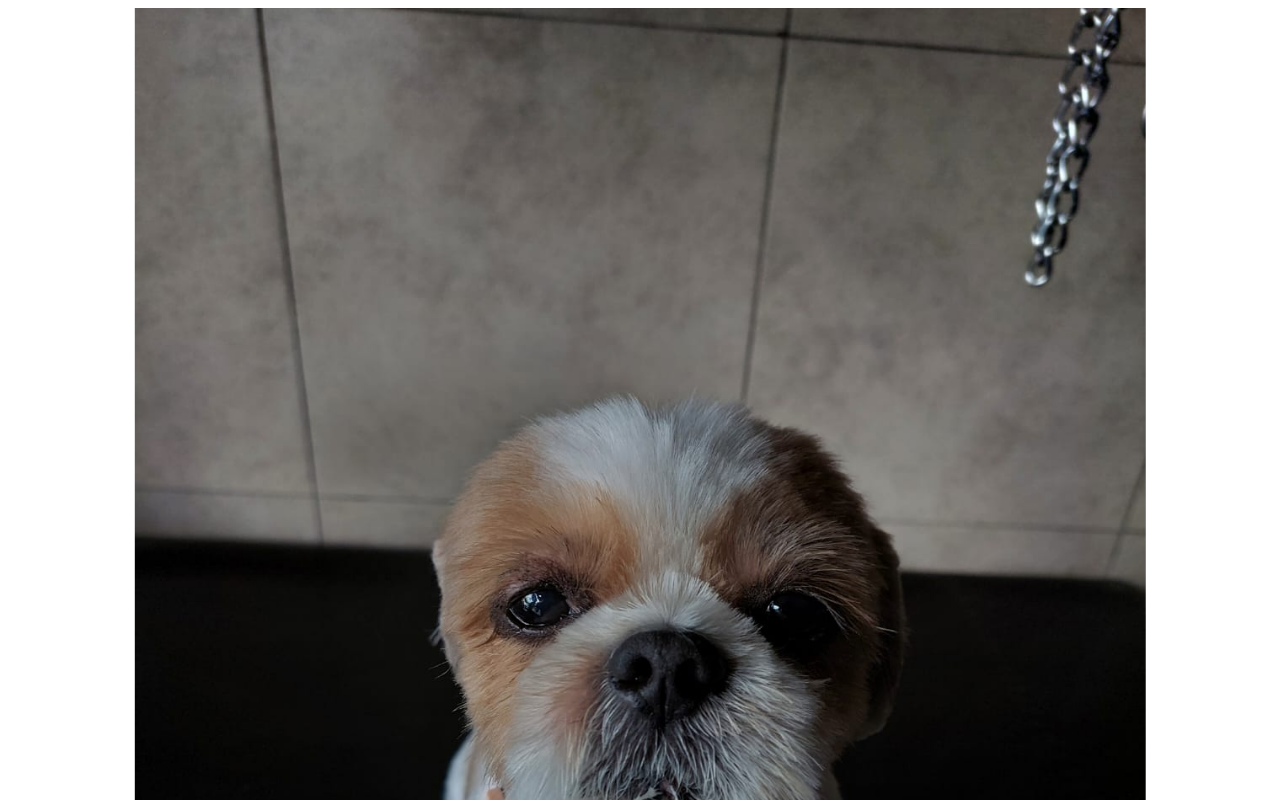
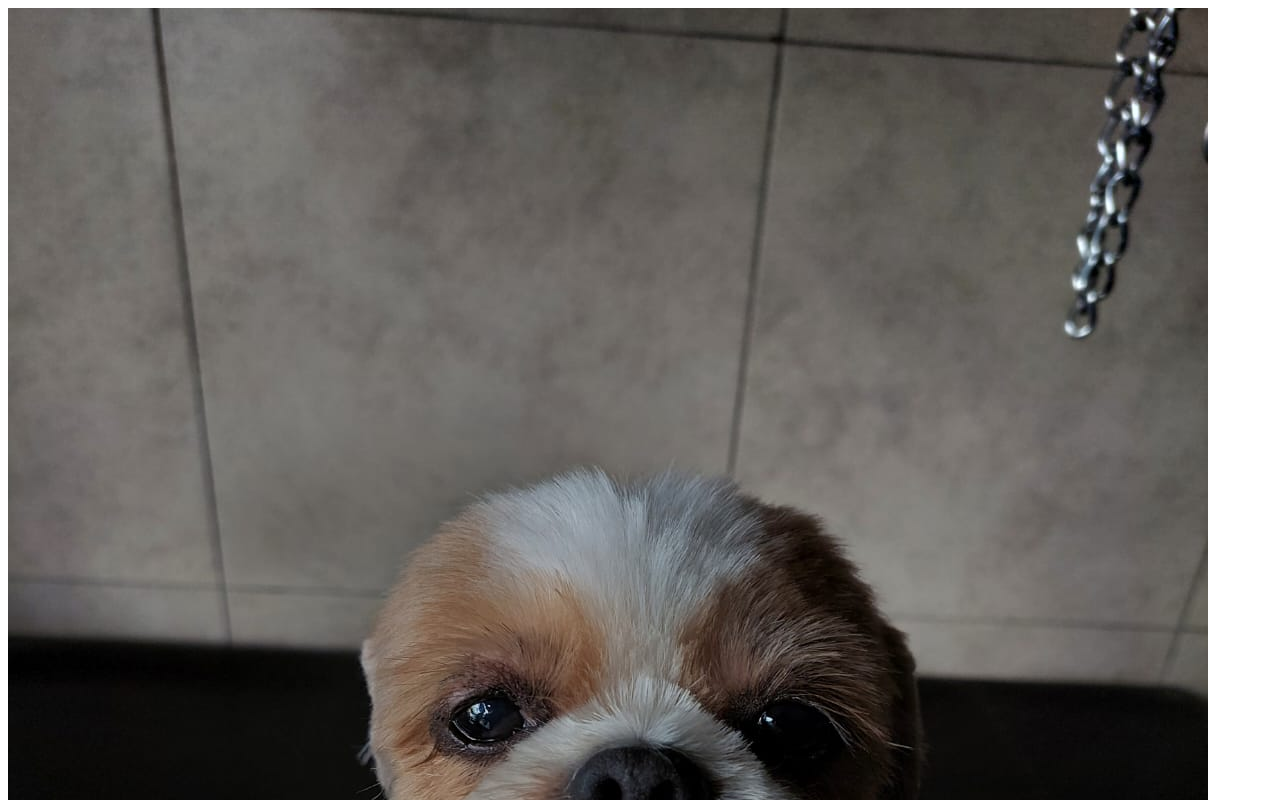
Before and after one commit to icez3r0/fotos-peluqueria, a plain HTML site: page index.html in a window 1280 px wide. Shown: the top 800 px of the page. Drawn offline with nearby package versions, Linux system fonts and the light colour scheme.

Commit message:
Add files via upload

```diff
--- a/index.html
+++ b/index.html
@@ -11,16 +11,19 @@ initial-scale=1.0">
     <div class="carousel-container">
         <div class="carousel">
             <div class="carousel-slide">
-                <img src="image1.jpg" alt="Image 1">
+                <img src="image11.jpg" alt="Image 1">
             </div>
             <div class="carousel-slide">
-                <img src="image2.jpg" alt="Image 2">
+                <img src="image12.jpg" alt="Image 2">
             </div>
             <div class="carousel-slide">
-                <img src="image3.jpg" alt="Image 3">
+                <img src="image13.jpg" alt="Image 3">
             </div>
 	<div class="carousel-slide">
-                <img src="image4.jpg" alt="Image 4">
+                <img src="image14.jpg" alt="Image 4">
+            </div>
+            <div class="carousel-slide">
+                <img src="image15.jpg" alt="Image 5">
             </div>
         </div>
     </div>
--- a/style.css
+++ b/style.css
@@ -1,8 +1,9 @@
 /* Add basic styling for the carousel */
 .carousel-container {
-    width: 80%;
-    margin: 0 auto;
     overflow: hidden;
+  white-space: nowrap;
+  width: 100vw;
+  height: 100vh;
 }
 
 .carousel {
@@ -12,6 +13,11 @@
 
 .carousel-slide {
     flex: 0 0 100%;
+    width: 100vw;
+    height: 100vh;
+    background-position: center;
+    background-size: cover;
+    display: inline-block;
 }
 
 img {
```
Also changed, not shown: image11.jpg (added), image12.jpg (added), image13.jpg (added), image14.jpg (added), image15.jpg (added).
